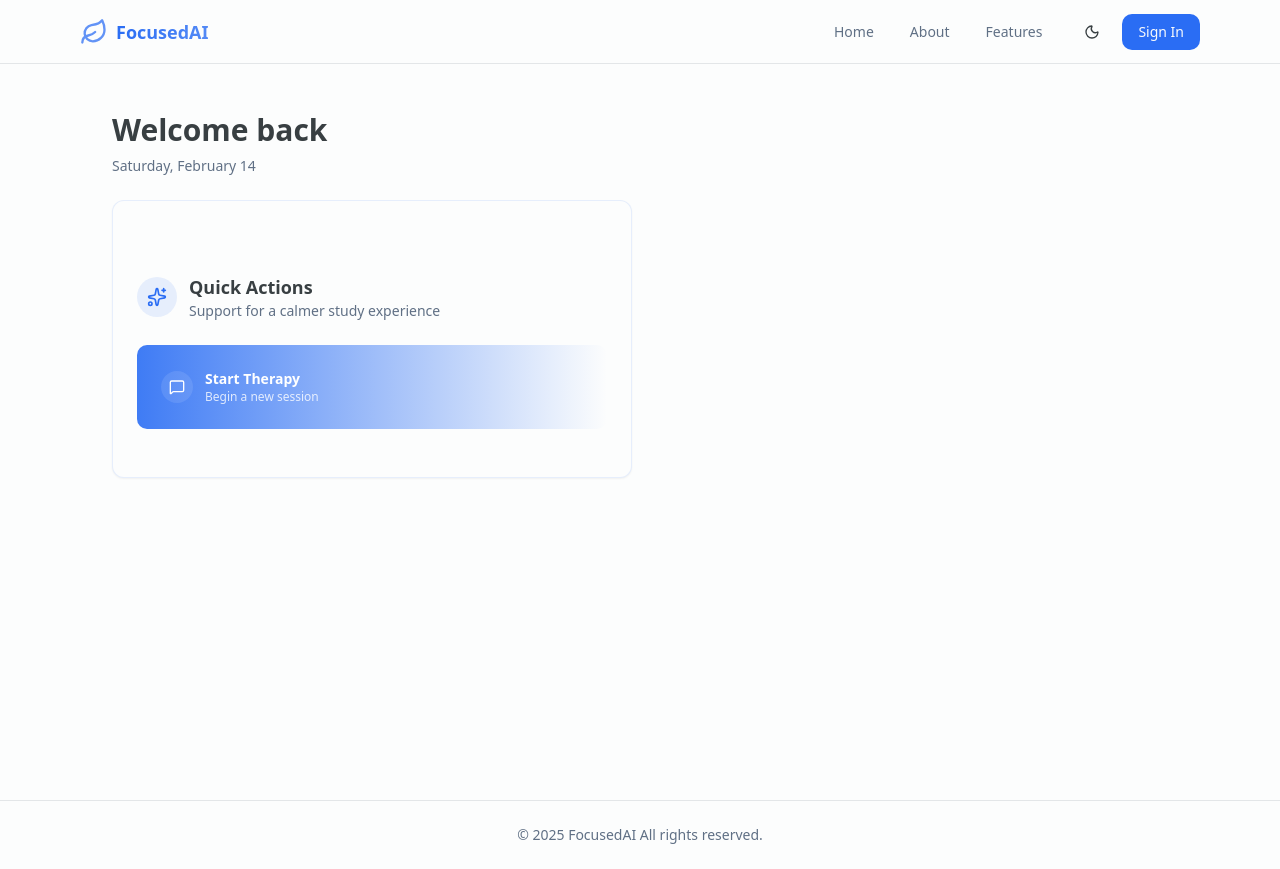
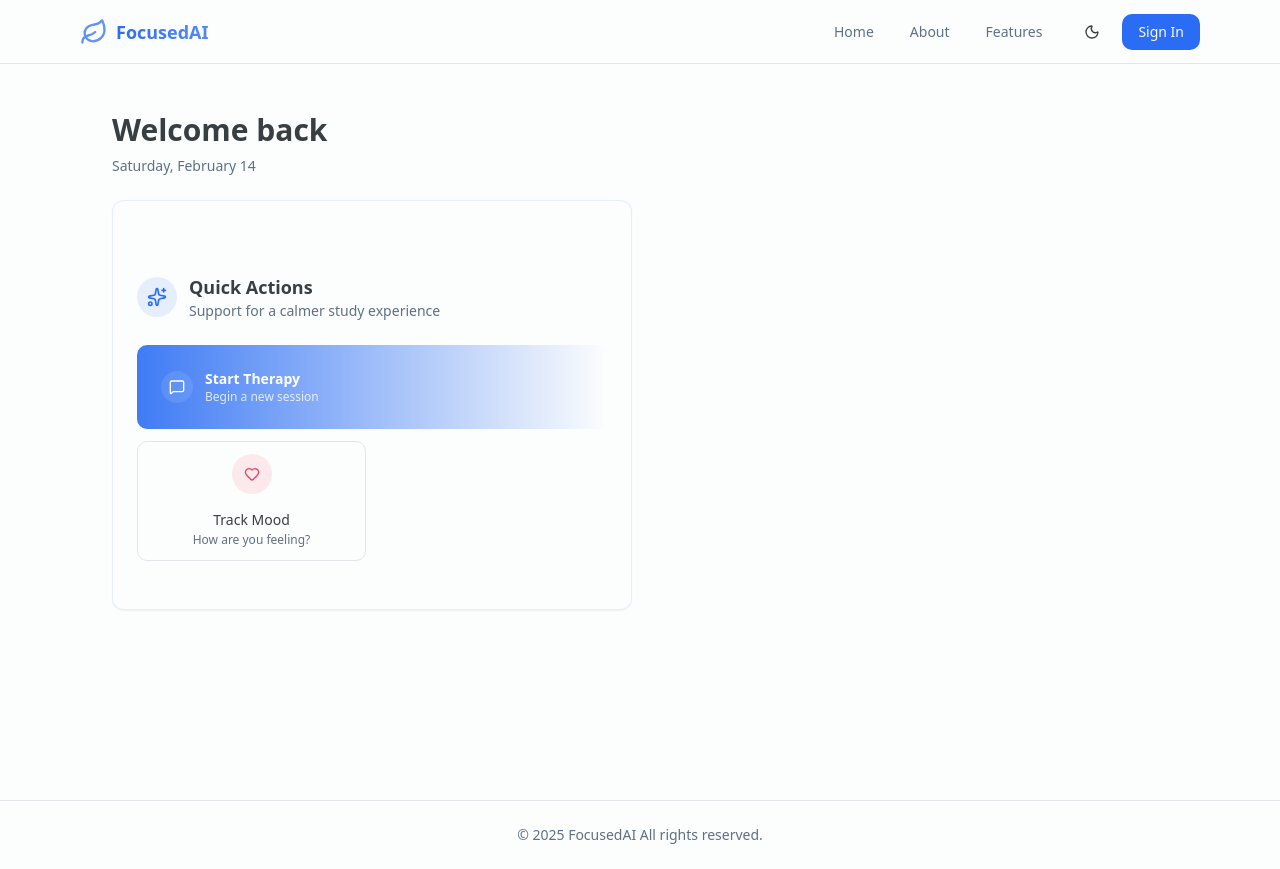
Before and after one commit to Bihari-Fernando/focused-ai, a Next.js app: page /dashboard in a window 1280 px wide. Built offline with nearby package versions, Linux system fonts and the light colour scheme.

Commit message:
add track mood component

```diff
--- a/app/dashboard/page.tsx
+++ b/app/dashboard/page.tsx
@@ -2,7 +2,8 @@
 import { useState, useEffect } from "react";
 import { Container } from "@/components/ui/container";
 import { motion } from "framer-motion";
-import { MessageSquare } from "lucide-react";
+import { MessageSquare, ArrowRight, Heart } from "lucide-react";
+
 import {
     Card,
     CardAction,
@@ -85,7 +86,32 @@ export default function dashboardPage() {
                                                     </div>
                                                 </div>
                                             </div>
+                                            <div className="opacity-0 group-hover/button:opacity-100 transition-opacity">
+                                                <ArrowRight className="w-5 h-5 text-white" />
+                                            </div>
                                         </Button>
+
+                                        <div className="grid grid-cols-2 gap-3">
+                                            <Button
+                                                variant="outline"
+                                                className={cn(
+                                                    "flex flex-col h-[120px] px-4 py-3 group/mood hover:border-primary/50",
+                                                    "justify-center items-center text-center",
+                                                    "transition-all duration-200 group-hover:translate-y-[-2px]"
+                                                )}
+                                                onClick={() => {}}
+                                            >
+                                                <div className="w-10 h-10 rounded-full bg-rose-500/10 flex items-center justify-center mb-2">
+                                                    <Heart className="w-5 h-5 text-rose-500" />
+                                                </div>
+                                                <div>
+                                                    <div className="font-medium text-sm">Track Mood</div>
+                                                    <div className="text-xs text-muted-foreground mt-0.5">
+                                                        How are you feeling?
+                                                    </div>
+                                                </div>
+                                            </Button>
+                                        </div>
                                     </div>
                                 </div>
                             </CardContent>
```
